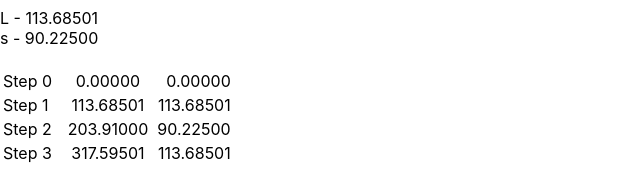
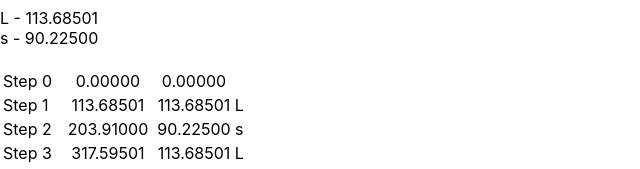
Before and after one commit to zzork/color-horizons-review-temp, a React (Create React App) app: page / in a window 1280 px wide. Both pictures are taken after a click on the button "Linear Temperament". Shown: the part 614-783 px from the top of the page, without its empty margins (0-640 px from the left). Built offline with nearby package versions, Linux system fonts and the light colour scheme.

Commit message:
lms readout works on table as well

```diff
--- a/src/components/CalcLTReadout2.js
+++ b/src/components/CalcLTReadout2.js
@@ -7,12 +7,6 @@ export const CalcLTReadout2 = ({ numerator, denominator, noteAmount }) => {
   let stepDifferences = [0];
   for (let i = 1; i < stepsValuesList.length; i++) {
     stepDifferences.push(stepsValuesList[i] - stepsValuesList[i - 1]);
-  }
-
-  // zip them together for the readout
-  let stepsValuesAndDifferences = [];
-  for (let i = 0; i < stepsValuesList.length; i++) {
-    stepsValuesAndDifferences.push([stepsValuesList[i], stepDifferences[i]]);
   }
 
   // get unique values for step sizes display
@@ -56,6 +50,16 @@ export const CalcLTReadout2 = ({ numerator, denominator, noteAmount }) => {
 
   ///////
 
+  // zip them together for the readout
+  let stepsValuesAndDifferences = [];
+  for (let i = 0; i < stepsValuesList.length; i++) {
+    stepsValuesAndDifferences.push([
+      stepsValuesList[i],
+      stepDifferences[i],
+      lmsList[i],
+    ]);
+  }
+
   // uniques display logic
   let uniquesDisplay = null;
   if (sortedUnique.length < 2) {
@@ -85,7 +89,8 @@ export const CalcLTReadout2 = ({ numerator, denominator, noteAmount }) => {
     <tr key={index}>
       <td>Step {index}</td>
       <td align="center">{value[0].toFixed(5)}</td>
-      <td align="right">{value[1].toFixed(5)}</td>
+      <td align="center">{value[1].toFixed(5)}</td>
+      <td align="center">{value[2]}</td>
     </tr>
   ));
 
```
